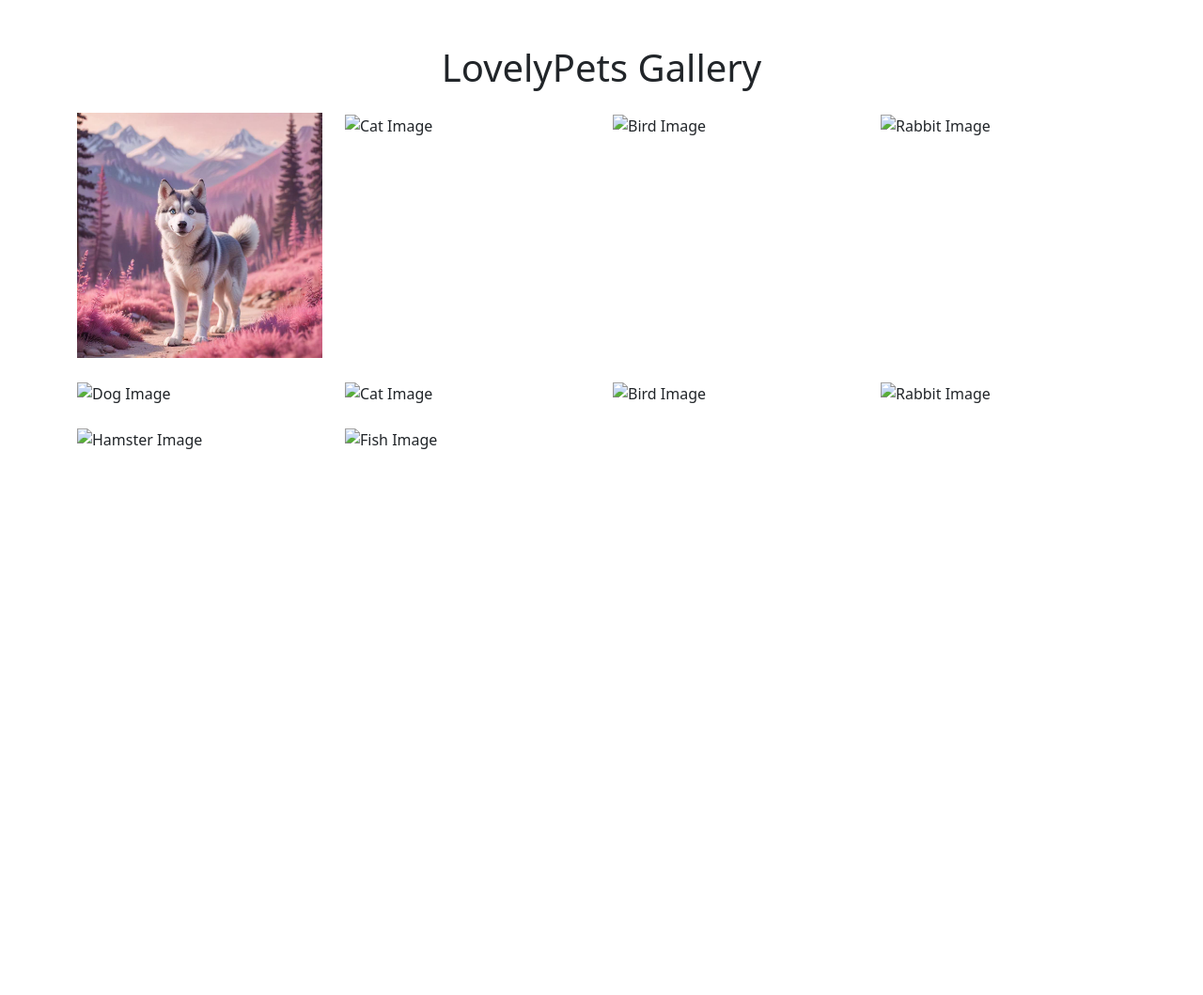
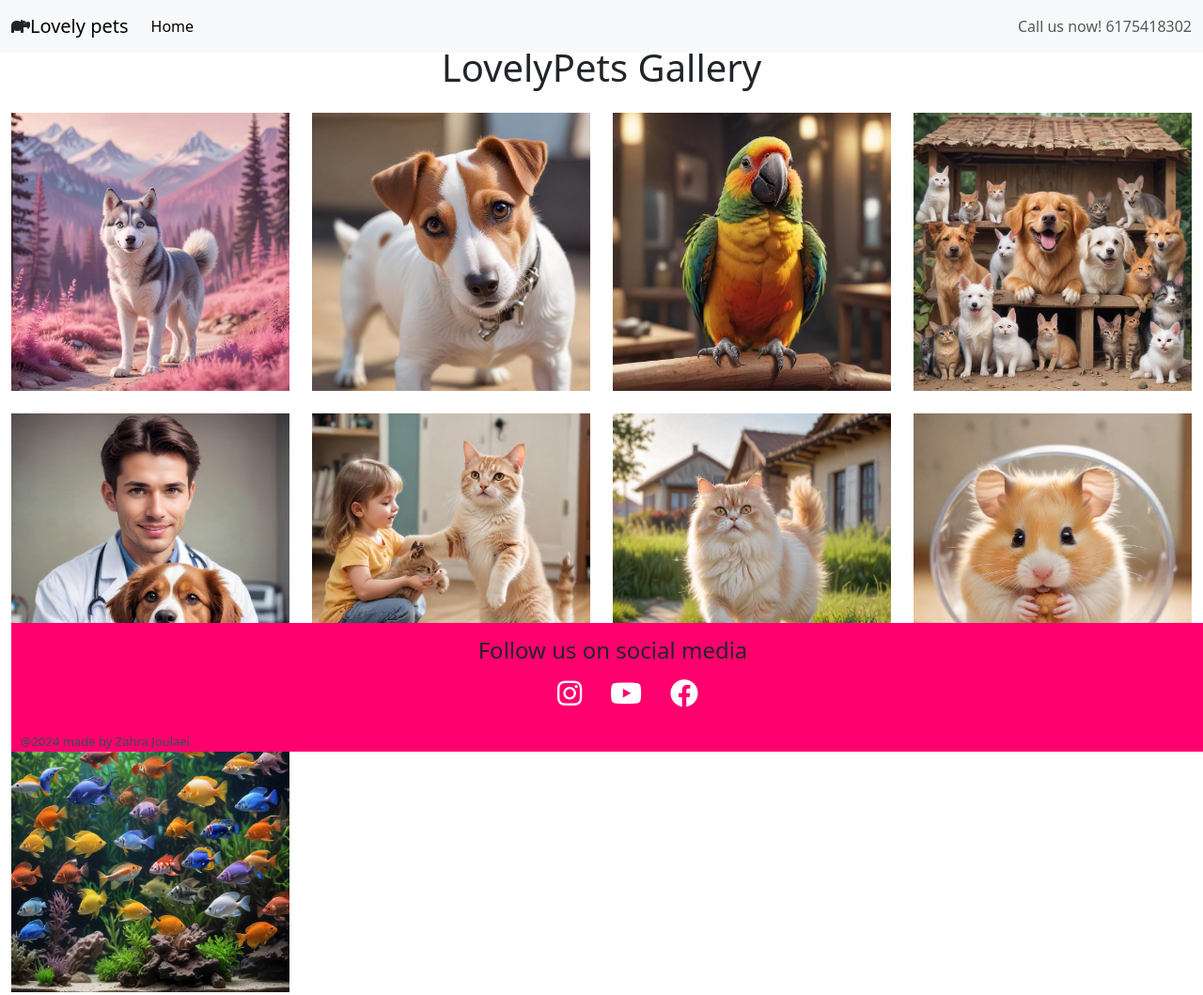
Before and after one commit to zahrajoulaei/lovelypet, a website: page pages/gallery.html in a window 1280 px wide. Shown: the whole page at 94% size. Before the commit the page ends 800 px from the top, so only its background shows below. Drawn offline with nearby package versions, Linux system fonts and the light colour scheme.

Commit message:
complete the gallery page

```diff
--- a/pages/gallery.html
+++ b/pages/gallery.html
@@ -1,53 +1,132 @@
 <!DOCTYPE html>
 <html lang="en">
   <head>
-    <meta charset="UTF-8">
-    <meta name="viewport" content="width=device-width, initial-scale=1.0">
+    <meta charset="UTF-8" />
+    <meta name="viewport" content="width=device-width, initial-scale=1.0" />
     <link
       href="https://cdn.jsdelivr.net/npm/bootstrap@5.3.3/dist/css/bootstrap.min.css"
       rel="stylesheet"
       integrity="sha384-QWTKZyjpPEjISv5WaRU9OFeRpok6YctnYmDr5pNlyT2bRjXh0JMhjY6hW+ALEwIH"
       crossorigin="anonymous"
     />
-    <title>Document</title>
+    <link rel="stylesheet" href="../style/style.css" />
+    <link rel="stylesheet" href="../style/gallerystyle.css" />
+    <link rel="icon" href="../favicon.ico"image/x-icon">
+    <link
+      href="https://cdnjs.cloudflare.com/ajax/libs/font-awesome/6.0.0-beta3/css/all.min.css"
+      rel="stylesheet"
+    />
+    <title>Gallery</title>
   </head>
+
   <body>
+    <div class="container-fluid">
+      <div class="row">
+        <nav class="navbar navbar-expand-lg bg-body-tertiary position-absolute">
+          <div class="container-fluid">
+            <i class="fa-solid fa-hippo"></i>
 
-    <div class="container mt-5">
+            <a class="navbar-brand" href="#">Lovely pets</a>
+
+            <button
+              class="navbar-toggler"
+              type="button"
+              data-bs-toggle="collapse"
+              data-bs-target="#navbarText"
+              aria-controls="navbarText"
+              aria-expanded="false"
+              aria-label="Toggle navigation"
+            >
+            <span class="navbar-toggler-icon"></span>
+            </button>
+            <div class="collapse navbar-collapse" id="navbarText">
+              <ul class="navbar-nav me-auto mb-2 mb-lg-0">
+                <li class="nav-item">
+                  <a
+                    class="nav-link active"
+                    aria-current="page"
+                    href="../index.html"
+                    >Home</a>
+                </li>
+              </ul>
+              <span class="navbar-text"> Call us now! 6175418302 </span>
+            </div>
+          </div>
+        </nav>
+      </div>
+    </div>
+
+    <div class="container-fluid gallery-margin mt-5">
       <h1 class="text-center mb-4">LovelyPets Gallery</h1>
+
       <div class="row">
-            <div class="col-lg-3 col-md-4 col-6 mb-4">
-                <img src="../images/dog.jpeg" class="img-fluid" alt="Dog Image">
+        <div class="col-lg-3 col-md-4 mb-4">
+          <img src="../images/dog.jpeg" class="img-fluid" alt="Dog Image" />
         </div>
-            <div class="col-lg-3 col-md-4 col-6 mb-4">
-                <img src="../images/cat1.jpeg" class="img-fluid" alt="Cat Image">
+        <div class="col-lg-3 col-md-4 mb-4">
+          <img src="../images/jack.jpeg" class="img-fluid" alt="dog Image" />
         </div>
-            <div class="col-lg-3 col-md-4 col-6 mb-4">
-                <img src="../images/bird1.jpeg" class="img-fluid" alt="Bird Image">
+        <div class="col-lg-3 col-md-4 mb-4">
+          <img src="../images/parrot.jpeg" class="img-fluid" alt="Bird Image" />
         </div>
-            <div class="col-lg-3 col-md-4 col-6 mb-4">
-                <img src="../images/rabbit1.jpeg" class="img-fluid" alt="Rabbit Image">
+
+        <div class="col-lg-3 col-md-4 mb-4">
+          <img
+            src="../images/animals.jpeg"
+            class="img-fluid"
+            alt="animals Image"
+          />
         </div>
-            <div class="col-lg-3 col-md-4 col-6 mb-4">
-                <img src="../images/dog2.jpeg" class="img-fluid" alt="Dog Image">
+        <div class="col-lg-3 col-md-4 mb-4">
+          <img src="../images/vet.jpeg" class="img-fluid" alt="vet Image" />
         </div>
-            <div class="col-lg-3 col-md-4 col-6 mb-4">
-                <img src="../images/cat2.jpeg" class="img-fluid" alt="Cat Image">
+        <div class="col-lg-3 col-md-4 mb-4">
+          <img
+            src="../images/catplays.jpeg"
+            class="img-fluid"
+            alt="cat Image"
+          />
         </div>
-            <div class="col-lg-3 col-md-4 col-6 mb-4">
-                <img src="../images/bird2.jpeg" class="img-fluid" alt="Bird Image">
+        <div class="col-lg-3 col-md-4 mb-4">
+          <img src="../images/persian.jpeg" class="img-fluid" alt="cat Image" />
         </div>
-            <div class="col-lg-3 col-md-4 col-6 mb-4">
-                <img src="../images/rabbit2.jpeg" class="img-fluid" alt="Rabbit Image">
+        <div class="col-lg-3 col-md-4 mb-4">
+          <img
+            src="../images/hamster.jpeg"
+            class="img-fluid"
+            alt="Hamster Image"
+          />
         </div>
-            <div class="col-lg-3 col-md-4 col-6 mb-4">
-                <img src="../images/hamster.jpeg" class="img-fluid" alt="Hamster Image">
-            </div>
-            <div class="col-lg-3 col-md-4 col-6 mb-4">
-                <img src="../images/fish.jpeg" class="img-fluid" alt="Fish Image">
+        <div class="col-lg-3 col-md-4 mb-4">
+          <img src="../images/fish.jpeg" class="img-fluid" alt="Fish Image" />
         </div>
       </div>
     </div>
 
+    <div class="container-fluid">
+      <div class="footer gallery-footer">
+        <h4 class="text-center">Follow us on social media</h4>
+        <ul>
+          <li>
+            <a href="https://www.instagram.com" target="_blank">
+              <i class="fa-brands fa-instagram"></i>
+            </a>
+          </li>
+
+          <li>
+            <a href="https://www.instagram.com" target="_blank">
+              <i class="fa-brands fa-youtube"></i>
+            </a>
+          </li>
+
+          <li>
+            <a href="https://www.instagram.com" target="_blank">
+              <i class="fa-brands fa-facebook"></i>
+            </a>
+          </li>
+        </ul>
+        <span>@2024 made by Zahra Joulaei</span>
+      </div>
+    </div>
   </body>
 </html>
--- /dev/null
+++ b/style/form.css
@@ -0,0 +1,8 @@
+body {
+    background-color: pink;
+}
+.form-footer {
+    position: absolute;
+    width: 100%;
+    bottom:0;
+}
--- /dev/null
+++ b/style/gallerystyle.css
@@ -0,0 +1,9 @@
+.gallery-footer {
+    position: fixed;
+    width: 100%;
+    bottom: 0;
+}
+
+.gallery-margin {
+    margin-bottom: 135px;;
+}
--- a/style/style.css
+++ b/style/style.css
@@ -62,12 +62,6 @@ body{
     border: 1px solid #ff006e !important;
 }
 
-.footer {
-        background-color: #ff006e;
-        height: 100px;
-
-}
-
 
 /* grabbed this shape from a website :
  https://www.shapedivider.app/ */
@@ -104,3 +98,36 @@ body{
 .form-wrapper input:last-child{
     height: 220px;
 }
+.footer {
+    background-color: #ff006e;
+
+
+}
+.footer ul {
+    list-style: none;
+    display: flex;
+    flex-direction: row;
+    align-items: center;
+    justify-content: center;
+
+}
+.footer li {
+    padding-left: 15px;
+    padding-right: 15px;
+    font-size: 30px;
+}
+.footer a, .footera:visited {
+    color:white;
+}
+.footer a:hover{
+    cursor: pointer;
+    color: pink;
+}
+.footer h4 {
+padding-top: 15px;
+}
+.footer span {
+    color: darkslategray;
+    padding: 0 10px;
+    font-size: small;
+}
```
Also changed, not shown: index.html (+1 -0 lines), pages/form.html (+29 -0 lines), images/animals.jpeg (added), images/catplays.jpeg (added), images/fish.jpeg (added), images/hamster.jpeg (added), images/jack.jpeg (added), images/parrot.jpeg (added), images/persian.jpeg (added), images/vet.jpeg (added), 3 other files. Lines whose indentation alone changed are shown as unchanged.
